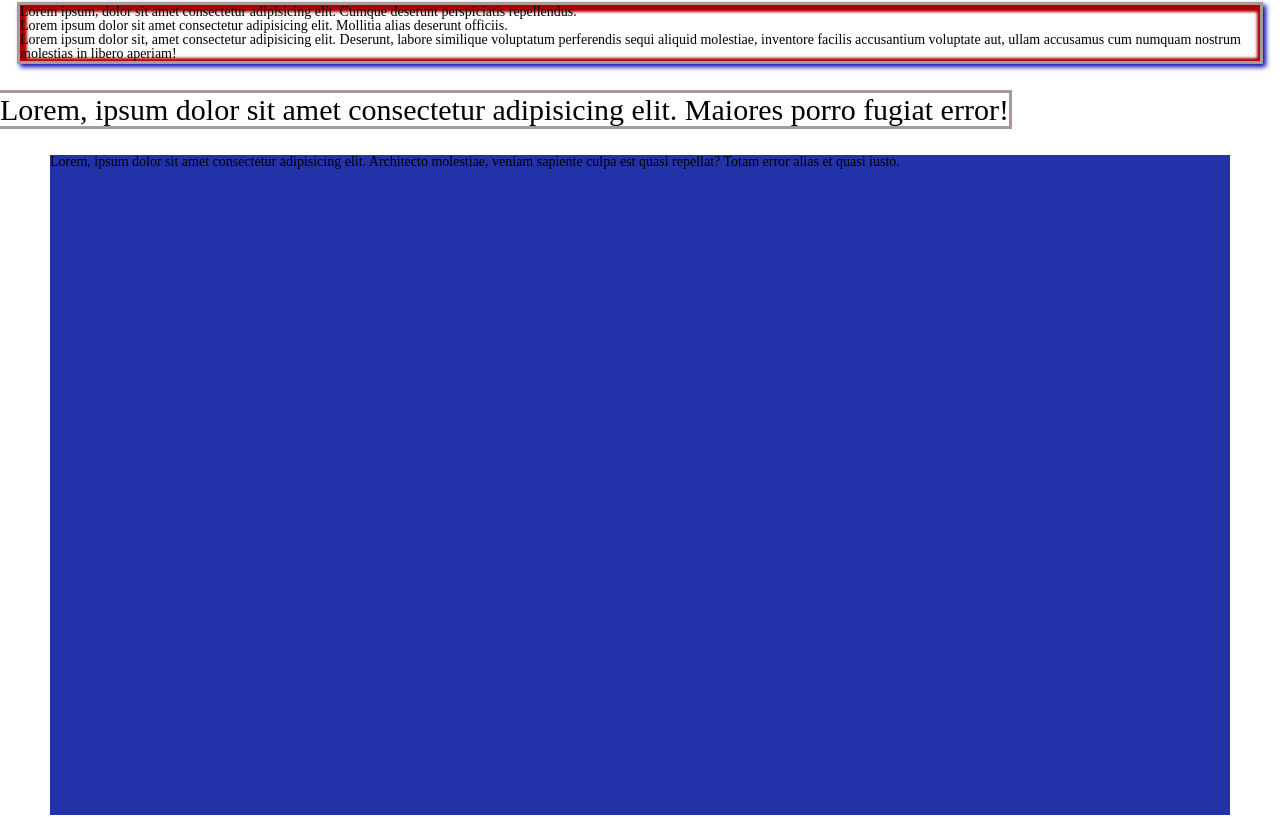
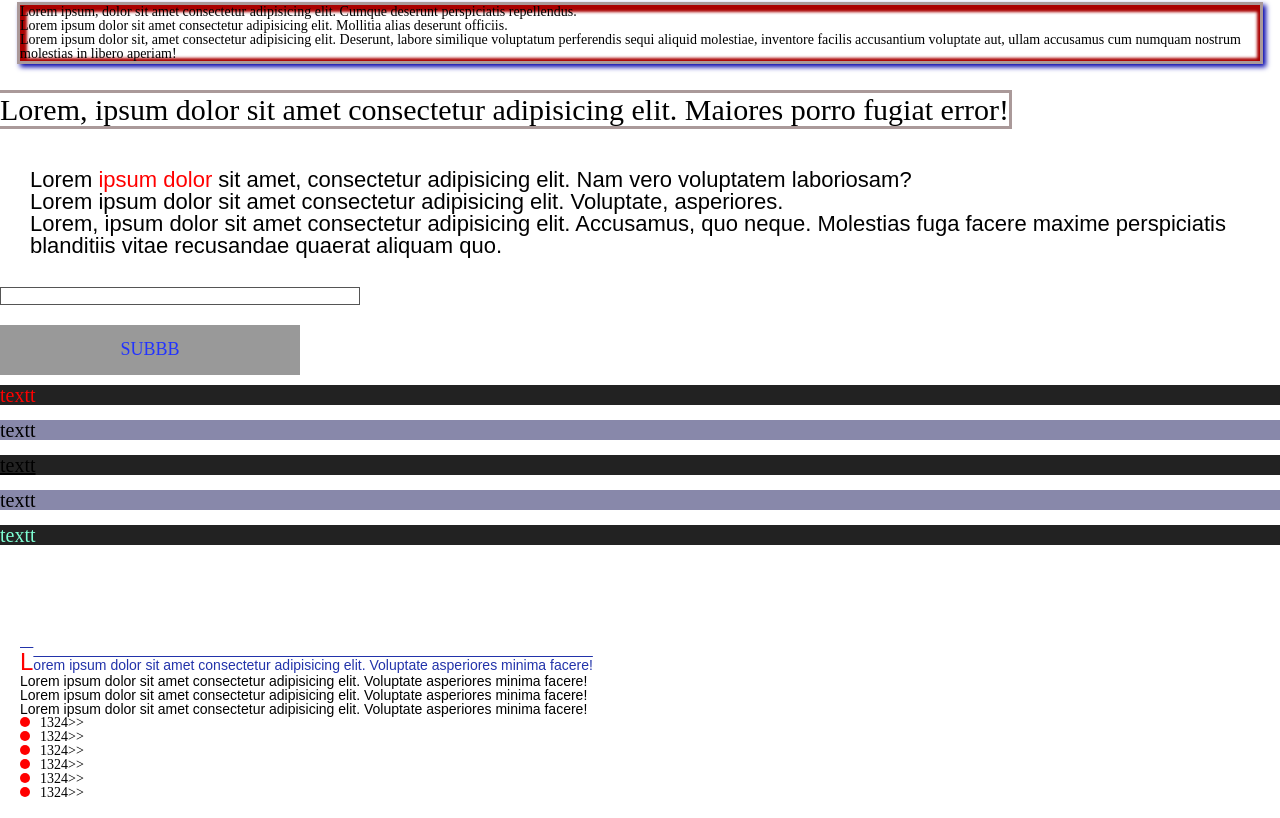
Before and after one commit to Vadim2011/SmallProjectPolytech, a plain HTML site: page _learn_html_css_js/_index.html in a window 1280 px wide. Shown: the part 329-1147 px from the top of the page. Drawn offline with Linux system fonts and the light colour scheme.

Commit message:
1.4 css psevdo class element

```diff
--- a/_learn_html_css_js/_index.html
+++ b/_learn_html_css_js/_index.html
@@ -85,11 +85,59 @@
     Lorem, ipsum dolor sit amet consectetur adipisicing elit. Maiores porro fugiat error!
   </span>
 
-  <div class="block">
+  <div hidden class="block">
     Lorem, ipsum dolor sit amet consectetur adipisicing elit. Architecto molestiae, veniam sapiente culpa est quasi repellat? Totam error alias et quasi iusto.
   </div>
 
-  <img src="img/18.jpg" alt="" class="example-img">
+  <img hidden src="img/18.jpg" alt="" class="example-img">
+
+  <br>
+  <br>
+
+
+  <div class="psev-class" >
+    <p>
+      Lorem <a class="link" href="#">ipsum dolor</a> sit amet, consectetur adipisicing elit. Nam vero voluptatem laboriosam?
+    </p>
+    <p>
+      Lorem ipsum dolor sit amet consectetur adipisicing elit. Voluptate, asperiores.
+    </p>
+    <p>
+      Lorem, ipsum dolor sit amet consectetur adipisicing elit. Accusamus, quo neque. Molestias fuga facere maxime perspiciatis blanditiis vitae recusandae quaerat aliquam quo.
+    </p>
+  </div>
+  <form action="#">
+    <input type="text" name="asdf" class="textinput">
+    <button class="textbutton" type="submit">subbb</button>
+  </form>
+
+  <ul class="list">
+    <li>textt</li>
+    <li>textt</li>
+    <li>textt</li>
+    <li>textt</li>
+    <li>textt</li>
+  </ul>
+  <br><br><br><br><br>
+
+  <!-- psev-elem -->
+  <div class="psev-elem">
+    <p class="p-pse">
+      Lorem ipsum dolor sit amet consectetur adipisicing elit. Voluptate asperiores minima facere! <br>Lorem ipsum dolor sit amet consectetur adipisicing elit. Voluptate asperiores minima facere! <br>
+      Lorem ipsum dolor sit amet consectetur adipisicing elit. Voluptate asperiores minima facere! <br>
+      Lorem ipsum dolor sit amet consectetur adipisicing elit. Voluptate asperiores minima facere!
+    </p>
+
+    <ul class="list-pse">
+      <li>1324</li>
+      <li>1324</li>
+      <li>1324</li>
+      <li>1324</li>
+      <li>1324</li>
+      <li>1324</li>
+    </ul>
+
+  </div>
 
 
   <br><br><br><br><br><br><br><br><br><br><br><br>
--- a/_learn_html_css_js/css/_main.css
+++ b/_learn_html_css_js/css/_main.css
@@ -166,7 +166,7 @@ p {
 
 .block {
   margin: 30px 50px;
-  height: 660px;
+  height: 2660px;
   background-color: #23a;
   /* background-color: rgba(121, 25, 220,0.8); */
   /* background-image: url('../img/default.png'); */
@@ -181,3 +181,130 @@ p {
   /* background: url("../img/18.jpg") top left / 20% 20% no-repeat, url("../img/256.jpg") bottom left / 20% 20% no-repeat, url("../img/TTTTT.jpg") 50% 50% / cover, #00a; */
 
 }
+
+/* psevdo */
+.psev-class {
+  padding: 30px;
+}
+
+.psev-class p {
+  font-size: 22px;
+}
+
+.link {
+  color:red;
+}
+
+.textinput {
+  border: 1px solid #555;
+  line-height: 1.2;
+  margin: 0 0 10px 0;
+  width: 360px;
+}
+
+.textbutton {
+  display: block;
+  width: 300px;
+  height: 50px;
+  background-color: #999;
+  font-size: 18px;
+  color: #23f;
+  text-transform: uppercase;
+  margin: 10px 0;
+
+}
+
+.list {}
+.list li{
+  font-size: 20px;
+  margin: 0 0 15px 0;
+}
+
+
+.link:visited {
+  color: rgb(0, 170, 108);
+}
+
+.link:hover {
+  color: #a00;
+  text-decoration:line-through
+}
+
+.link:active {
+  color: yellow;
+}
+
+.textinput:focus {
+  background: #aa2;
+}
+
+.list li:first-child {
+  color: red;
+}
+
+.list li:last-child {
+  color: aquamarine;
+}
+
+.list li:nth-child(3) {
+  text-decoration: underline;
+}
+
+.list li:nth-child(odd) {
+  background-color: #222;
+}
+
+.list li:nth-child(even) {
+  background-color: #88a;
+}
+
+.textbutton:hover {
+  background-color: #888;
+}
+
+.textbutton:active {
+  background-color: #111;
+}
+
+
+.psev-elem {
+  margin: 20px;
+}
+
+.p-pse {
+}
+
+.list-pse {
+}
+
+.p-pse::first-line {
+  text-decoration:overline;
+  color: #23a;
+}
+
+.p-pse::first-letter {
+  font-size: 24px;
+  color: red;
+}
+
+/* .list-pse li::before {
+  content: '<<';
+} */
+
+.list-pse li::after {
+  content: '>>';
+}
+
+.list-pse li::before {
+  content: '';
+  width: 10px;
+  height: 10px;
+  display: inline-block;
+  border-radius: 50%;
+  background-color: red;
+  margin: 0 10px 0 0;
+}
+
+.list-pse li:hover::before {
+  background-color: green;
+}
```
Also changed, not shown: _learn_html_css_js/info_css.txt (+12 -1 lines).
